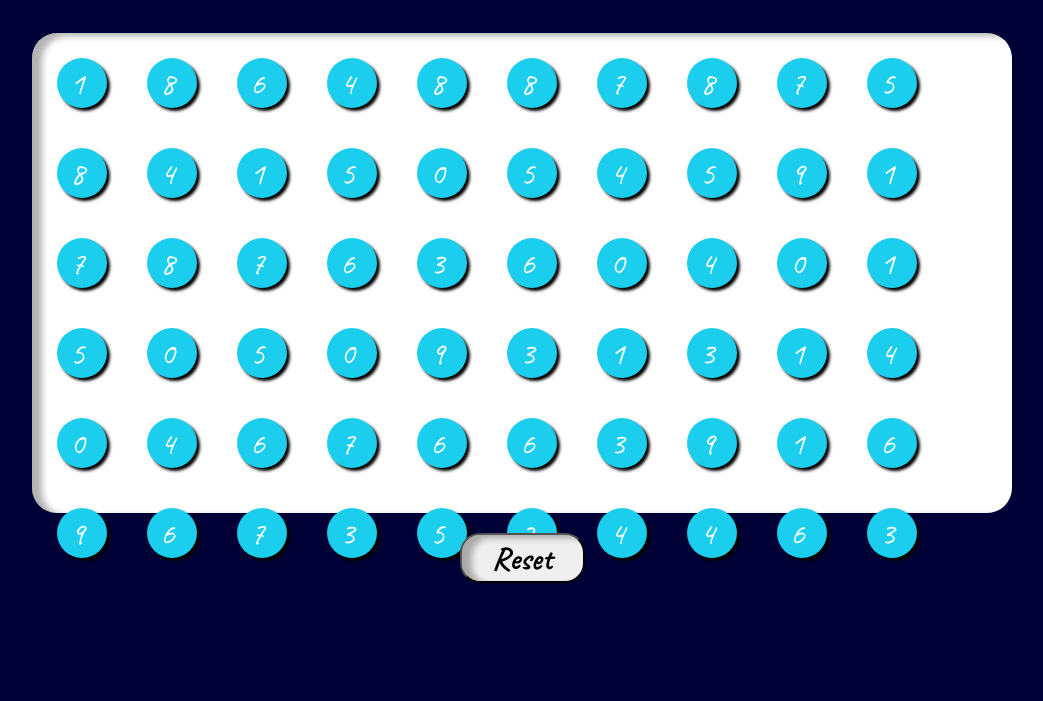
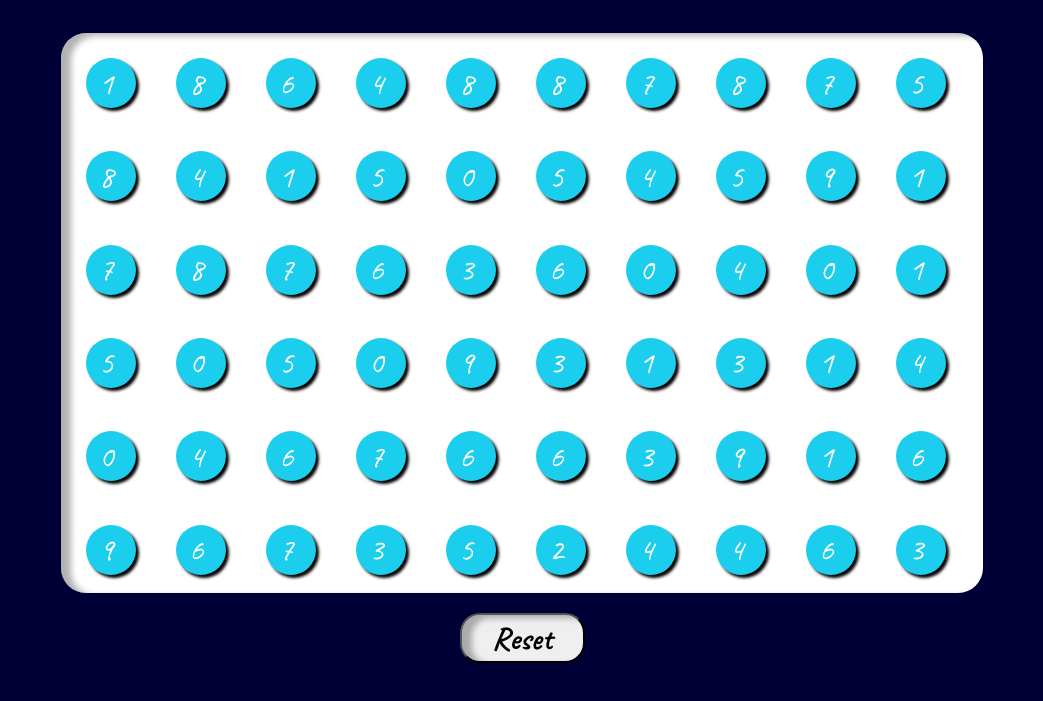
Before and after one commit to DebdeepBose/Burst-Pop, a plain HTML site: page index.html in a window 1280 px wide. Shown: the part 155-856 px from the top of the page, without its empty margins (118-1161 px from the left). Drawn offline with Linux system fonts and the light colour scheme.

Commit message:
Update style.css

```diff
--- a/style.css
+++ b/style.css
@@ -70,8 +70,8 @@ p{
 }
 
 .game-board{
-    height: 60%;
-    width: 85%;
+    height: 70%;
+    width: 80%;
     background-color: #fff;
     display: flex;
     flex-wrap: wrap;
```
